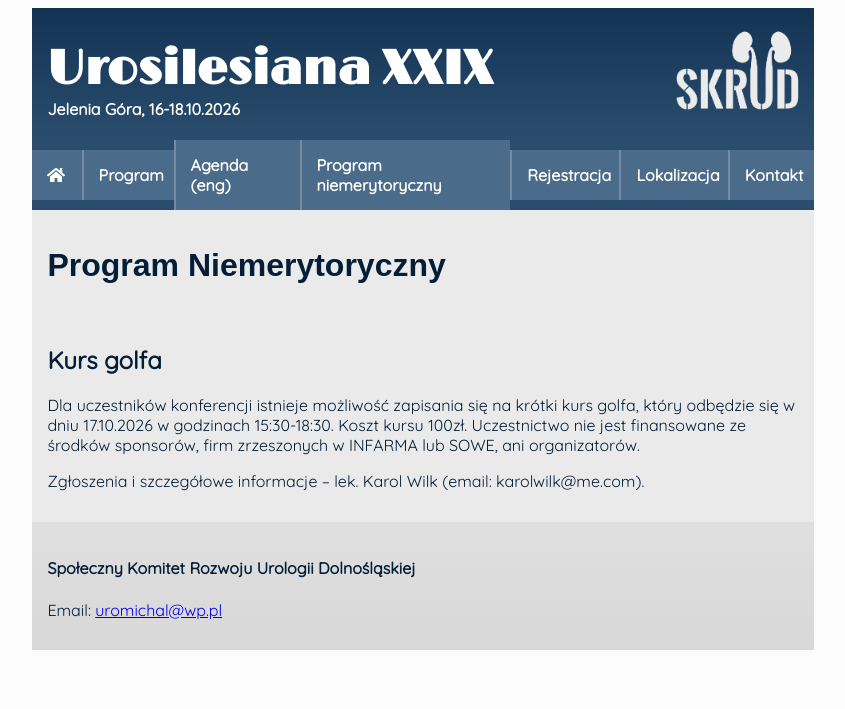
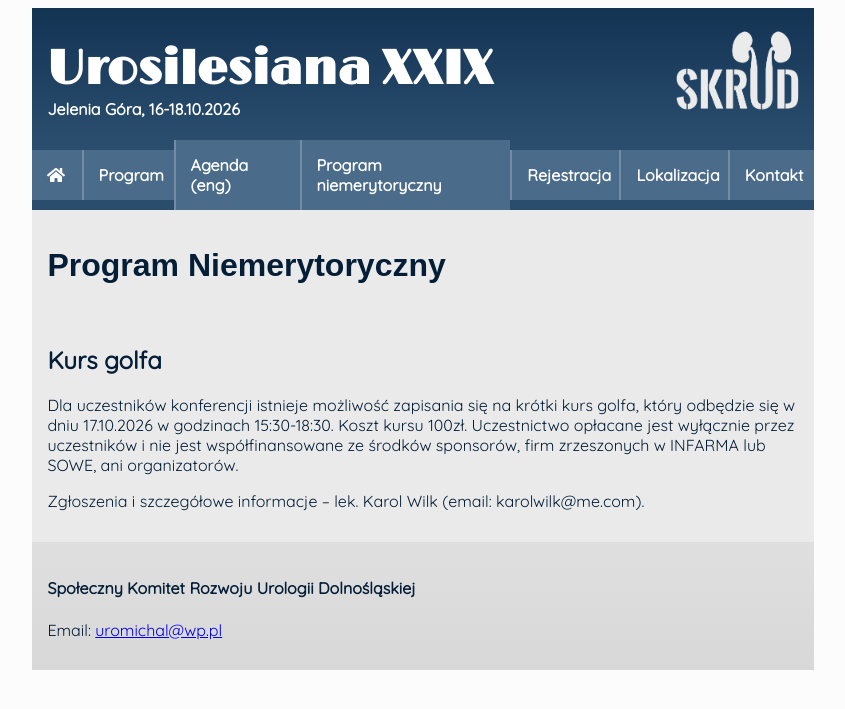
Before and after one commit to ptu-dolnyslask/urosilesiana, a Jekyll site: the page built from pages/program-niemerytoryczny.md, in a window 1280 px wide. Shown: the top 709 px of the page, without its empty margins (217-1062 px from the left). Built offline with Jekyll 4.4.1, drawn with Linux system fonts in a browser that asks for light colours; nearby versions of some CDN libraries; some web fonts are replaced; our own code applies the rules of GitHub Pages for plain Markdown files.

Commit message:
US29: golf

```diff
--- a/pages/program-niemerytoryczny.md
+++ b/pages/program-niemerytoryczny.md
@@ -14,6 +14,6 @@ Program konferencji nie zawiera wydarzeń rozrywkowych.
 
 Kurs golfa
 ---
-Dla uczestników konferencji istnieje możliwość zapisania się na krótki kurs golfa, który odbędzie się w dniu 17.10.2026 w godzinach 15:30-18:30. Koszt kursu 100zł. Uczestnictwo nie jest finansowane ze środków sponsorów, firm zrzeszonych w INFARMA lub SOWE, ani organizatorów.
+Dla uczestników konferencji istnieje możliwość zapisania się na krótki kurs golfa, który odbędzie się w dniu 17.10.2026 w godzinach 15:30-18:30. Koszt kursu 100zł. Uczestnictwo opłacane jest wyłącznie przez uczestników i nie jest współfinansowane ze środków sponsorów, firm zrzeszonych w INFARMA lub SOWE, ani organizatorów.
 
 Zgłoszenia i szczegółowe informacje -- lek. Karol Wilk (email: karolwilk@me.com).
```
